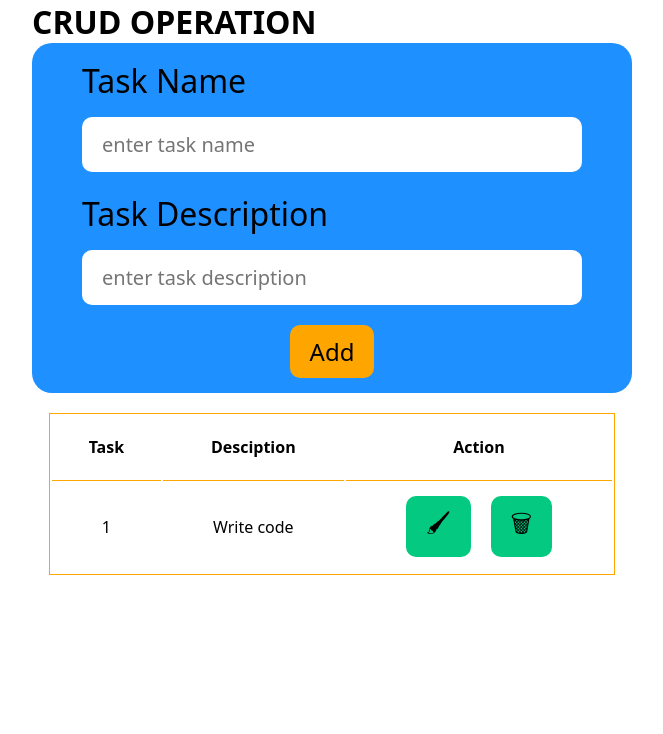
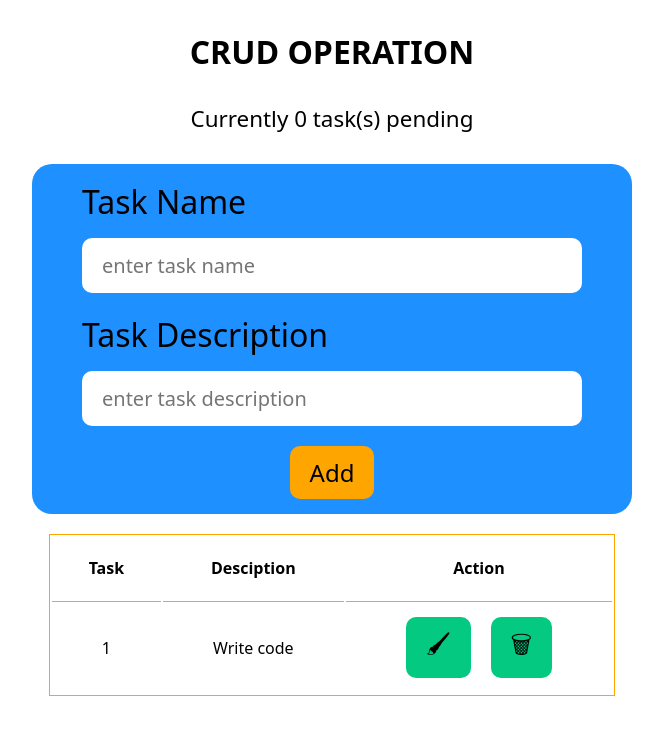
Before and after one commit to sivarajagopalans/CRUD-using-Redux, a React (Vite) app: page / in a window 1280 px wide. Shown: the top 734 px of the page, without its empty margins (308-971 px from the left). Built offline with nearby package versions, Linux system fonts and the light colour scheme.

Commit message:
create add task using useDispatch

```diff
--- a/src/components/AddTask.jsx
+++ b/src/components/AddTask.jsx
@@ -1,33 +1,39 @@
 import React from 'react'
 import { useState } from 'react'
+import { addTaskToList } from '../slices/tasksSlice';
+import { useDispatch } from 'react-redux';
 
 
 export const AddTask = () => {
 
+    const dispatch=useDispatch();
+
     const [task, setTask] = useState('');
     const [taskDesc, setTaskDesc] = useState('');
 
-    const handleClick = (e) => {
+    const addTask = (e) => {
       e.preventDefault();
-      console.log(task,",", taskDesc);
+      console.log({task,taskDesc});
+      dispatch(addTaskToList({task,taskDesc}))
     }
 
     return (
         <>
 
-            <h1>CRUD OPERATION</h1>
+           <h1 className='heading'>CRUD OPERATION</h1>
+           <p className='tasks-count'>Currently 0 task(s) pending</p>
             <div className="form-group">
                 <div className="task-name">
                     <label htmlFor="task name">Task Name</label>
                     <input type="text" placeholder='enter task name' value={task}
-                        onChange={(e) => { setTask(e.target.value) }} required />
+                        onChange={(e) => { setTask(e.target.value) }} required/>
                 </div>
                 <div className="task-desc">
                     <label htmlFor="task sesc">Task Description</label>
                     <input type="text" placeholder='enter task description' value={taskDesc}
                         onChange={(e) => { setTaskDesc(e.target.value) }} required />
                 </div>
-                <button type='button' onClick={handleClick}>Add</button>
+                <button type='button' onClick={addTask}>Add</button>
             </div>
 
         </>
```
